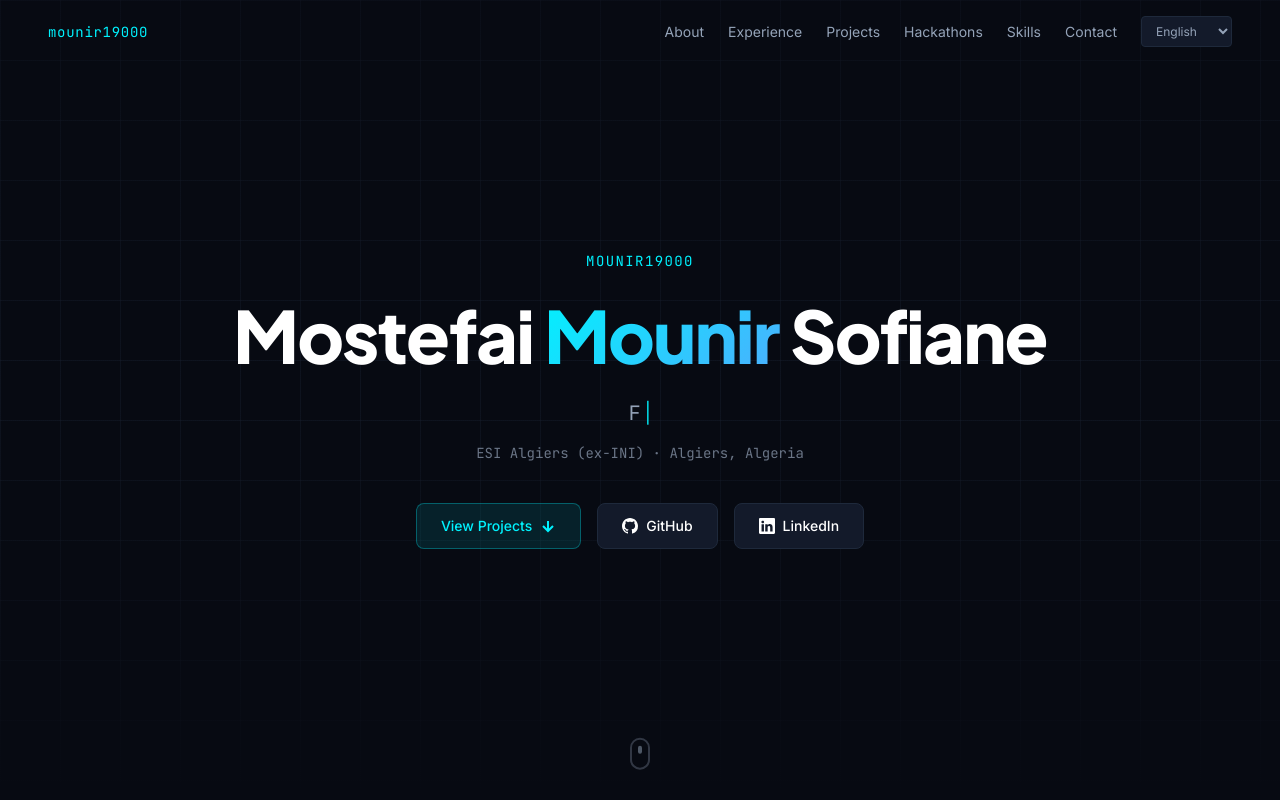
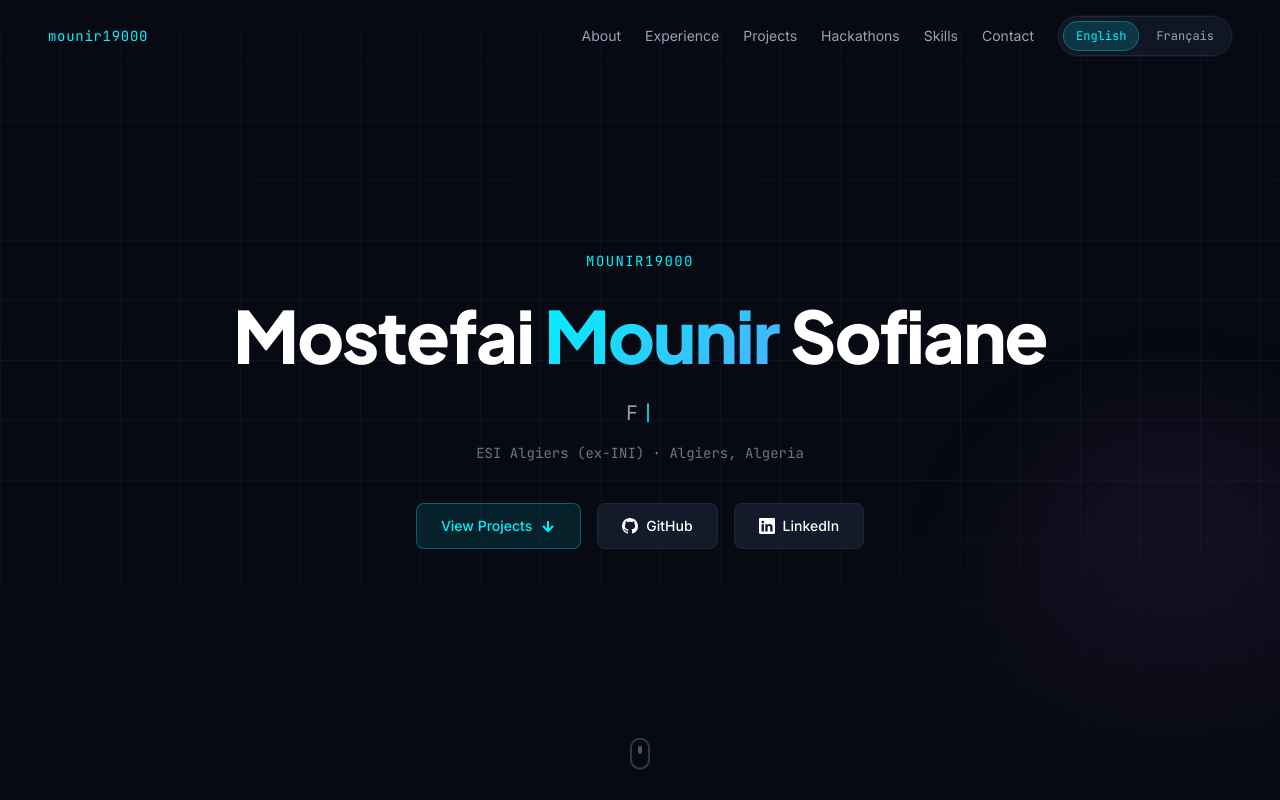
Before and after one commit to mounir19000/mounir-portfolio, a Next.js app: page /en in a window 1280 px wide. Shown: the top 800 px of the page. Built offline with nearby package versions, Linux system fonts and the light colour scheme.

Commit message:
feat: polish portfolio UI while stabilizing hydration behavior
Improve layout resilience and interaction quality across key sections.
This keeps the navigation and hero experience cleaner, fixes typing jitter,
and improves contact section balance without the cursor-glow experiment.

```diff
--- a/src/app/layout.tsx
+++ b/src/app/layout.tsx
@@ -27,7 +27,7 @@ export default function RootLayout({
       lang="en"
       className={`${inter.variable} ${plusJakarta.variable} ${jetbrainsMono.variable} antialiased`}
     >
-      <body>{children}</body>
+      <body suppressHydrationWarning>{children}</body>
     </html>
   );
 }
--- a/src/components/Contact.tsx
+++ b/src/components/Contact.tsx
@@ -117,13 +117,13 @@ export default function Contact({ dictionary }: { dictionary: Dictionary }) {
           <h2 className="font-heading text-3xl sm:text-4xl font-bold mb-4">
             {dictionary.contact.title}
           </h2>
-          <p className="text-text-secondary mb-10 max-w-xl">
+          <p className="text-text-secondary mb-10 w-full">
             {dictionary.contact.subtitle}
           </p>
         </SectionReveal>
 
         <SectionReveal delay={0.1}>
-          <div className="max-w-lg space-y-3">
+          <div className="mx-auto w-full max-w-2xl space-y-3">
             <CopyButton
               label={dictionary.contact.emailLabel}
               text={identity.email}
@@ -135,12 +135,12 @@ export default function Contact({ dictionary }: { dictionary: Dictionary }) {
               copiedLabel={dictionary.contact.copied}
             />
 
-            <div className="flex gap-3 pt-4">
+            <div className="flex flex-wrap justify-center gap-3 pt-4">
               <a
                 href={identity.github}
                 target="_blank"
                 rel="noopener noreferrer"
-                className="flex items-center gap-2 px-4 py-3 bg-slate-mtx border border-grid-line rounded-lg hover:border-kinetic-cyan/30 transition-all duration-200 text-sm text-text-secondary hover:text-white min-h-11"
+                className="flex min-w-[140px] items-center justify-center gap-2 px-4 py-3 bg-slate-mtx border border-grid-line rounded-lg hover:border-kinetic-cyan/30 transition-all duration-200 text-sm text-text-secondary hover:text-white min-h-11"
               >
                 <svg
                   width="16"
@@ -156,7 +156,7 @@ export default function Contact({ dictionary }: { dictionary: Dictionary }) {
                 href={identity.linkedin}
                 target="_blank"
                 rel="noopener noreferrer"
-                className="flex items-center gap-2 px-4 py-3 bg-slate-mtx border border-grid-line rounded-lg hover:border-neon-violet/30 transition-all duration-200 text-sm text-text-secondary hover:text-white min-h-11"
+                className="flex min-w-[140px] items-center justify-center gap-2 px-4 py-3 bg-slate-mtx border border-grid-line rounded-lg hover:border-neon-violet/30 transition-all duration-200 text-sm text-text-secondary hover:text-white min-h-11"
               >
                 <svg
                   width="16"
--- a/src/components/Hero.tsx
+++ b/src/components/Hero.tsx
@@ -13,6 +13,10 @@ export default function Hero({ dictionary }: { dictionary: Dictionary }) {
         ? dictionary.hero.typingRoles
         : [identity.role],
     [dictionary.hero.typingRoles],
+  );
+  const maxRoleLength = useMemo(
+    () => roles.reduce((max, role) => Math.max(max, role.length), 0),
+    [roles],
   );
   const [roleIndex, setRoleIndex] = useState(0);
   const [typedText, setTypedText] = useState("");
@@ -56,6 +60,20 @@ export default function Hero({ dictionary }: { dictionary: Dictionary }) {
 
   return (
     <section className="relative min-h-screen flex items-center justify-center grid-bg overflow-hidden">
+      <motion.div
+        aria-hidden="true"
+        className="pointer-events-none absolute -right-20 bottom-12 h-80 w-80 rounded-full bg-neon-violet/14 blur-3xl"
+        animate={
+          prefersReducedMotion
+            ? undefined
+            : { x: [0, -28, 20, 0], y: [0, 16, -20, 0] }
+        }
+        transition={
+          prefersReducedMotion
+            ? undefined
+            : { duration: 24, repeat: Infinity, ease: "easeInOut" }
+        }
+      />
       <div className="absolute inset-0 bg-gradient-to-b from-obsidian/50 via-transparent to-obsidian pointer-events-none" />
 
       <div className="relative z-10 mx-auto max-w-7xl px-6 lg:px-12 py-32 text-center">
@@ -96,13 +114,19 @@ export default function Hero({ dictionary }: { dictionary: Dictionary }) {
             delay: 0.2,
             ease: [0.16, 1, 0.3, 1],
           }}
-          className="font-body text-lg sm:text-xl text-text-secondary max-w-2xl mx-auto mb-4"
+          className="font-body text-lg sm:text-xl text-text-secondary max-w-2xl mx-auto mb-4 min-h-7"
         >
           {prefersReducedMotion ? (
             roles[0]
           ) : (
-            <span className="inline-flex items-center gap-1" aria-live="polite">
-              <span>{typedText}</span>
+            <span
+              className="inline-flex items-center justify-center gap-1 font-mono"
+              aria-live="polite"
+              style={{ minWidth: `${Math.max(1, maxRoleLength) + 1}ch` }}
+            >
+              <span className="inline-block text-left whitespace-nowrap">
+                {typedText || "\u00A0"}
+              </span>
               <span className="text-kinetic-cyan/90" aria-hidden="true">
                 |
               </span>
--- a/src/components/Navigation.tsx
+++ b/src/components/Navigation.tsx
@@ -45,12 +45,12 @@ export default function Navigation({ dictionary, lang }: NavigationProps) {
         >
           Skip to content
         </a>
-        <a
+        <Link
           href={`/${lang}`}
           className="font-mono text-sm text-kinetic-cyan tracking-wider hover:text-white transition-colors rounded-sm"
         >
           mounir19000
-        </a>
+        </Link>
 
         <div className="hidden md:flex items-center gap-6">
           {dictionary.navigation.links.map((link) => (
@@ -62,20 +62,31 @@ export default function Navigation({ dictionary, lang }: NavigationProps) {
               {link.label}
             </a>
           ))}
-          <label className="sr-only" htmlFor="lang-switcher-desktop">
-            {dictionary.navigation.languageLabel}
-          </label>
-          <select
-            id="lang-switcher-desktop"
-            value={lang}
-            onChange={(event) => {
-              window.location.href = `/${event.target.value}`;
-            }}
-            className="bg-slate-mtx border border-grid-line rounded px-2.5 py-1.5 text-xs text-text-secondary hover:text-white focus-visible:text-white"
-          >
-            <option value="en">{dictionary.navigation.languageOptions.en}</option>
-            <option value="fr">{dictionary.navigation.languageOptions.fr}</option>
-          </select>
+          <div className="inline-flex items-center gap-1 rounded-full border border-grid-line bg-slate-mtx/80 p-1 shadow-[0_0_0_1px_rgba(148,163,184,0.06)]">
+            <span className="sr-only">{dictionary.navigation.languageLabel}</span>
+            <Link
+              href="/en"
+              className={`px-3 py-1.5 rounded-full text-xs font-mono transition-all duration-200 ${
+                lang === "en"
+                  ? "bg-kinetic-cyan/15 text-kinetic-cyan border border-kinetic-cyan/30"
+                  : "text-text-secondary hover:text-white border border-transparent hover:border-grid-line"
+              }`}
+              aria-current={lang === "en" ? "page" : undefined}
+            >
+              {dictionary.navigation.languageOptions.en}
+            </Link>
+            <Link
+              href="/fr"
+              className={`px-3 py-1.5 rounded-full text-xs font-mono transition-all duration-200 ${
+                lang === "fr"
+                  ? "bg-kinetic-cyan/15 text-kinetic-cyan border border-kinetic-cyan/30"
+                  : "text-text-secondary hover:text-white border border-transparent hover:border-grid-line"
+              }`}
+              aria-current={lang === "fr" ? "page" : undefined}
+            >
+              {dictionary.navigation.languageOptions.fr}
+            </Link>
+          </div>
         </div>
 
         <button
@@ -117,24 +128,26 @@ export default function Navigation({ dictionary, lang }: NavigationProps) {
               {link.label}
             </a>
           ))}
-          <div className="pt-2 flex gap-2">
+          <div className="pt-2 inline-flex items-center gap-1 rounded-full border border-grid-line bg-slate-mtx/80 p-1">
             <Link
               href="/en"
-              className={`px-3 py-1.5 rounded border text-xs font-mono ${
+              className={`px-3 py-1.5 rounded-full border text-xs font-mono transition-all duration-200 ${
                 lang === "en"
-                  ? "border-kinetic-cyan/40 text-kinetic-cyan"
-                  : "border-grid-line text-text-secondary"
+                  ? "border-kinetic-cyan/40 bg-kinetic-cyan/10 text-kinetic-cyan"
+                  : "border-transparent text-text-secondary hover:text-white hover:border-grid-line"
               }`}
+              aria-current={lang === "en" ? "page" : undefined}
             >
               {dictionary.navigation.languageOptions.en}
             </Link>
             <Link
               href="/fr"
-              className={`px-3 py-1.5 rounded border text-xs font-mono ${
+              className={`px-3 py-1.5 rounded-full border text-xs font-mono transition-all duration-200 ${
                 lang === "fr"
-                  ? "border-kinetic-cyan/40 text-kinetic-cyan"
-                  : "border-grid-line text-text-secondary"
+                  ? "border-kinetic-cyan/40 bg-kinetic-cyan/10 text-kinetic-cyan"
+                  : "border-transparent text-text-secondary hover:text-white hover:border-grid-line"
               }`}
+              aria-current={lang === "fr" ? "page" : undefined}
             >
               {dictionary.navigation.languageOptions.fr}
             </Link>
```
